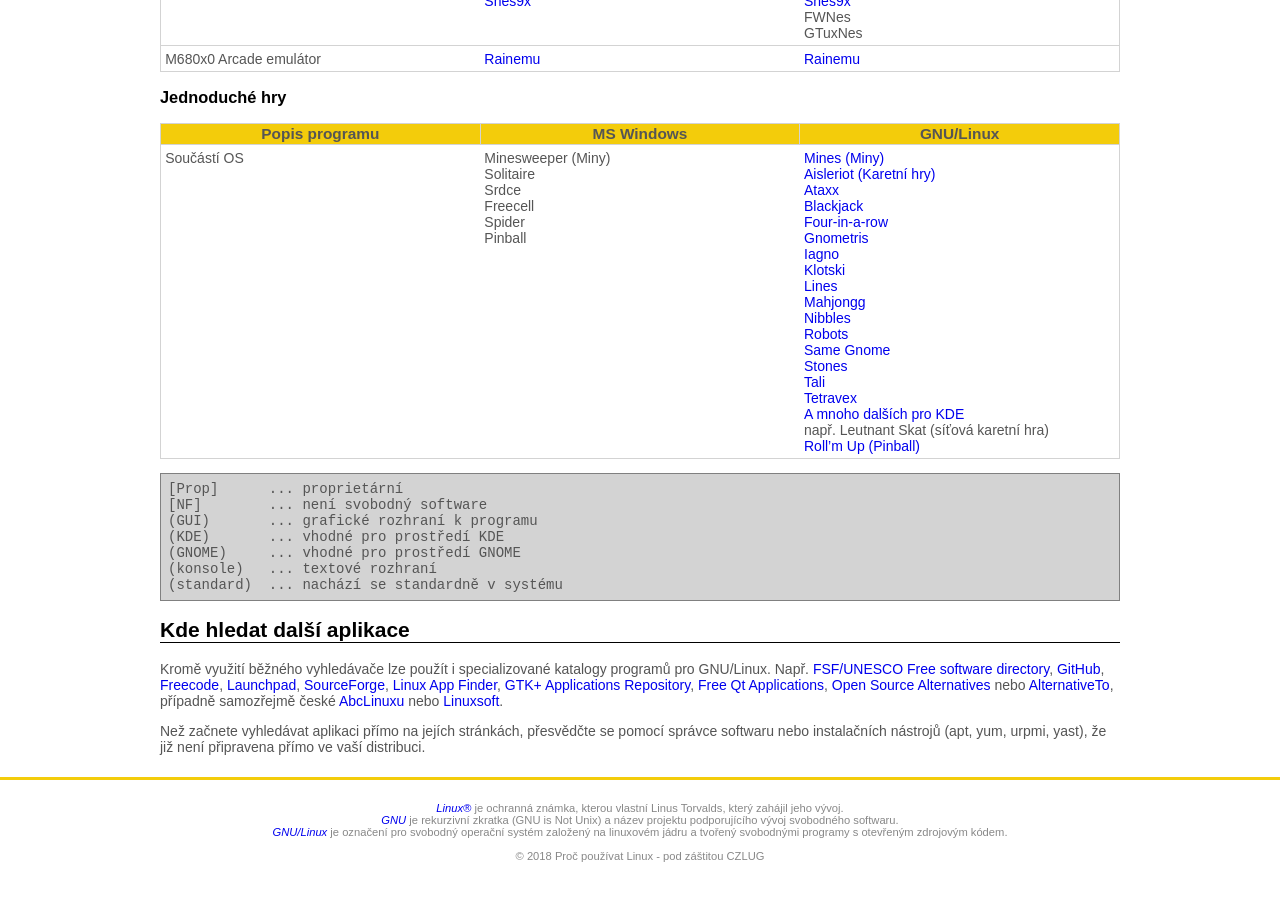
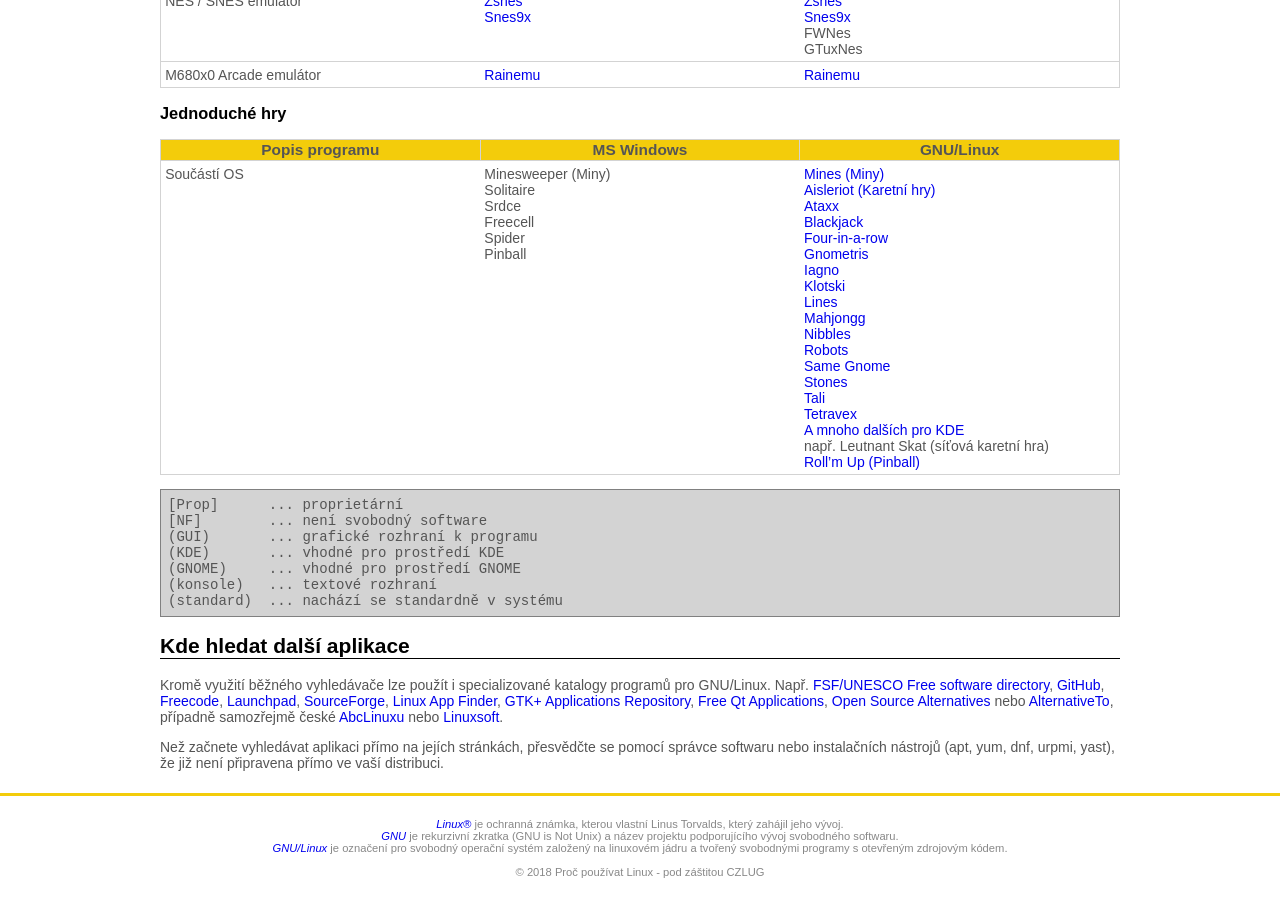
Before and after one commit to MikkCZ/plc, a Jekyll site: the page built from _pages/ekvivalenty.md, in a window 1280 px wide and 900 px high, scrolled down 12859 px. Built offline with Jekyll 4.4.1, drawn with Linux system fonts in a browser that asks for light colours; some of the changed text lies outside the part shown.

Commit message:
Aktualizace ekvivalenty.md

```diff
--- a/_pages/ekvivalenty.md
+++ b/_pages/ekvivalenty.md
@@ -241,4 +241,4 @@
 
 Kromě využití běžného vyhledávače lze použít i specializované katalogy programů pro GNU/Linux. Např. [FSF/UNESCO Free software directory](https://directory.fsf.org/), [GitHub](https://github.com/), [Freecode](http://freecode.com/), [Launchpad](https://launchpad.net/), [SourceForge](http://sourceforge.net/), [Linux App Finder](http://linuxappfinder.com/), [GTK+ Applications Repository](http://gtk-apps.org/), [Free Qt Applications](http://qt-apps.org/), [Open Source Alternatives](http://www.osalt.com/) nebo [AlternativeTo](https://alternativeto.net/), případně samozřejmě české [AbcLinuxu](https://www.abclinuxu.cz/software) nebo [Linuxsoft](http://www.linuxsoft.cz/).
 
-Než začnete vyhledávat aplikaci přímo na jejích stránkách, přesvědčte se pomocí správce softwaru nebo instalačních nástrojů (apt, yum, urpmi, yast), že již není připravena přímo ve vaší distribuci.
+Než začnete vyhledávat aplikaci přímo na jejích stránkách, přesvědčte se pomocí správce softwaru nebo instalačních nástrojů (apt, yum, dnf, urpmi, yast), že již není připravena přímo ve vaší distribuci.
```
Also changed, not shown: other parts of _pages/ekvivalenty.md (+3 -3 lines).
